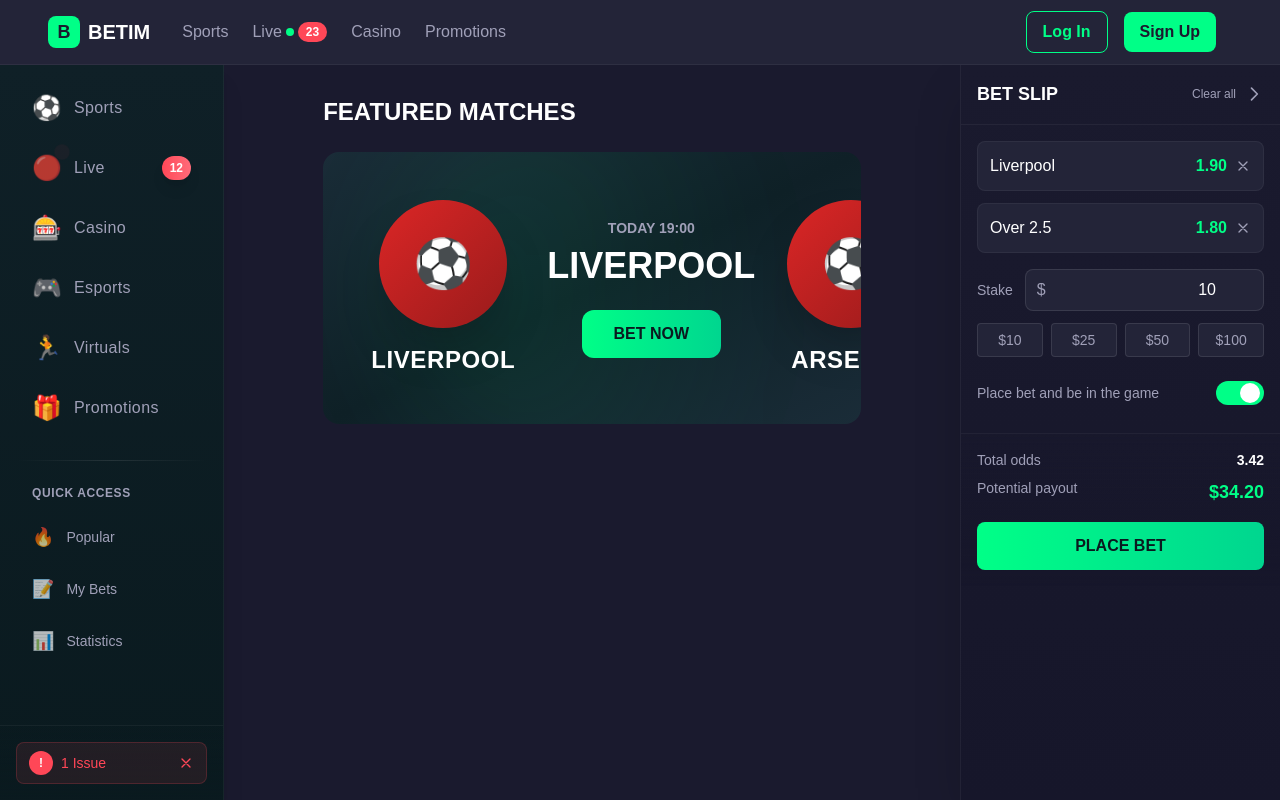
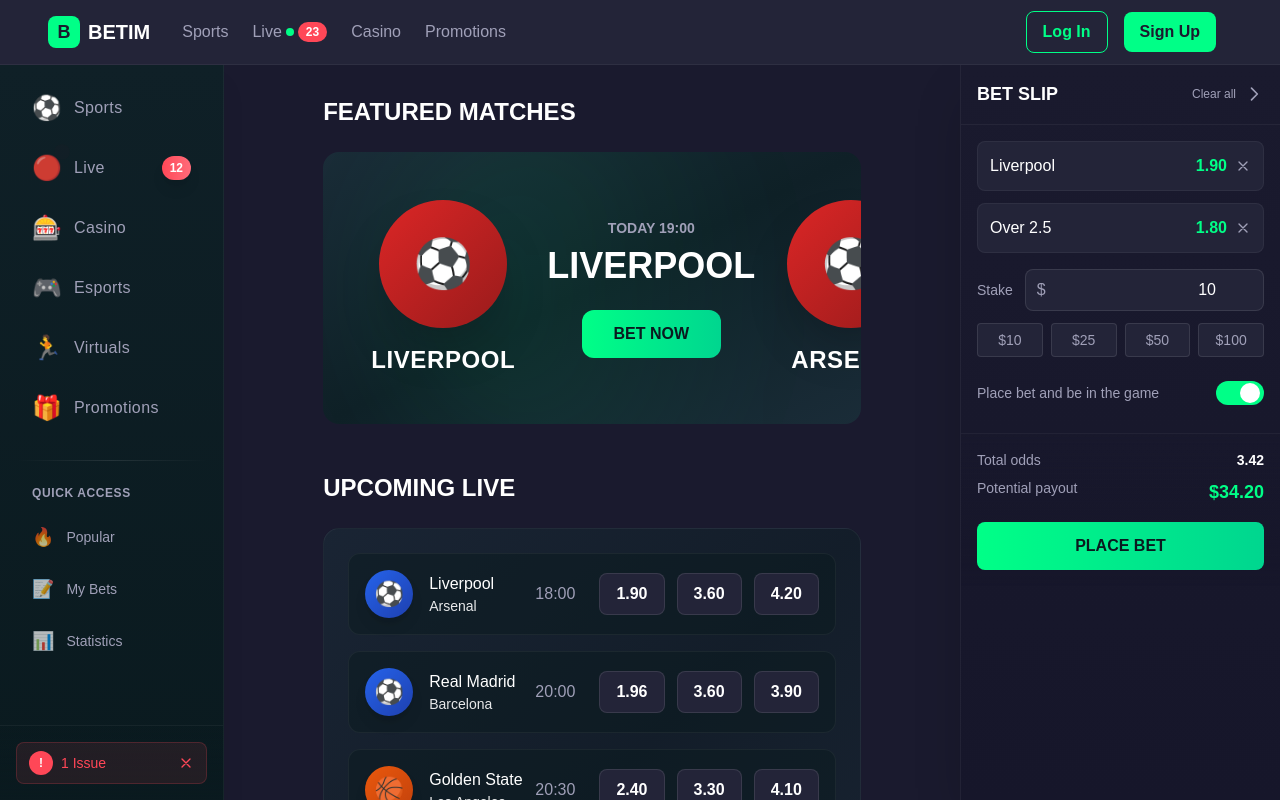
Before and after one commit to rabinovich101/betim, a Next.js app in the folder frontend/: page / in a window 1280 px wide. Shown: the top 800 px of the page. Built offline with nearby package versions, Linux system fonts and the light colour scheme.

Commit message:
Upcoming games

```diff
--- a/frontend/src/app/page.tsx
+++ b/frontend/src/app/page.tsx
@@ -1,9 +1,11 @@
 import FeaturedMatches from "@/components/FeaturedMatches";
+import UpcomingLive from "@/components/UpcomingLive";
 
 export default function Home() {
   return (
     <div className="p-6 lg:p-8 bg-[#1a1a2e] min-h-[calc(100vh-4rem)]">
       <FeaturedMatches />
+      <UpcomingLive />
     </div>
   );
 }
--- /dev/null
+++ b/frontend/src/components/UpcomingLive.tsx
@@ -0,0 +1,123 @@
+'use client';
+
+interface Match {
+  id: string;
+  teams: string;
+  time: string;
+  odds: {
+    home: number;
+    draw: number;
+    away: number;
+  };
+  icon: string;
+  sport: 'football' | 'basketball' | 'tennis' | 'baseball';
+}
+
+export default function UpcomingLive() {
+  const matches: Match[] = [
+    {
+      id: '1',
+      teams: 'Liverpool\nArsenal',
+      time: '18:00',
+      odds: { home: 1.90, draw: 3.60, away: 4.20 },
+      icon: '⚽',
+      sport: 'football'
+    },
+    {
+      id: '2',
+      teams: 'Real Madrid\nBarcelona',
+      time: '20:00',
+      odds: { home: 1.96, draw: 3.60, away: 3.90 },
+      icon: '⚽',
+      sport: 'football'
+    },
+    {
+      id: '3',
+      teams: 'Golden State\nLos Angeles',
+      time: '20:30',
+      odds: { home: 2.40, draw: 3.30, away: 4.10 },
+      icon: '🏀',
+      sport: 'basketball'
+    },
+    {
+      id: '4',
+      teams: 'Tsitsipas\nDjokovic',
+      time: '21:00',
+      odds: { home: 2.10, draw: 3.50, away: 4.30 },
+      icon: '🎾',
+      sport: 'tennis'
+    },
+    {
+      id: '5',
+      teams: 'New York Yankees\nChicago Cubs',
+      time: '21:30',
+      odds: { home: 1.80, draw: 3.60, away: 4.40 },
+      icon: '⚾',
+      sport: 'baseball'
+    }
+  ];
+
+  const getSportColor = (sport: string) => {
+    switch(sport) {
+      case 'football': return 'from-[#2563eb] to-[#1e40af]';
+      case 'basketball': return 'from-[#ea580c] to-[#c2410c]';
+      case 'tennis': return 'from-[#84cc16] to-[#65a30d]';
+      case 'baseball': return 'from-[#6b7280] to-[#4b5563]';
+      default: return 'from-[#2563eb] to-[#1e40af]';
+    }
+  };
+
+  return (
+    <div className="w-[80%] mx-auto mt-12">
+      <h2 className="text-2xl font-bold text-white mb-6">UPCOMING LIVE</h2>
+
+      <div className="bg-gradient-to-br from-[#1a2c38]/60 via-[#0f2027]/60 to-[#1a2c38]/60 rounded-2xl p-6 backdrop-blur-sm border border-white/5">
+        <div className="space-y-4">
+          {matches.map((match) => (
+            <div
+              key={match.id}
+              className="flex items-center justify-between p-4 bg-[#0a1a1f]/50 rounded-xl border border-white/5 hover:border-white/10 transition-all duration-200 group hover:bg-[#0a1a1f]/70"
+            >
+              {/* Sport Icon */}
+              <div className="flex items-center gap-4">
+                <div className={`w-12 h-12 bg-gradient-to-br ${getSportColor(match.sport)} rounded-full flex items-center justify-center text-2xl shadow-lg`}>
+                  {match.icon}
+                </div>
+
+                {/* Teams */}
+                <div className="text-white">
+                  {match.teams.split('\n').map((team, index) => (
+                    <div key={index} className={`font-medium ${index === 0 ? '' : 'text-sm opacity-90'}`}>
+                      {team}
+                    </div>
+                  ))}
+                </div>
+              </div>
+
+              {/* Time and Odds */}
+              <div className="flex items-center gap-6">
+                {/* Time */}
+                <div className="text-[#a0a0b8] font-medium">
+                  {match.time}
+                </div>
+
+                {/* Odds */}
+                <div className="flex gap-3">
+                  <button className="px-4 py-2 bg-[#232438] rounded-lg border border-white/10 hover:border-[#00ff87] hover:bg-[#2a2b3f] transition-all duration-200 min-w-[65px]">
+                    <span className="text-white font-bold">{match.odds.home.toFixed(2)}</span>
+                  </button>
+                  <button className="px-4 py-2 bg-[#232438] rounded-lg border border-white/10 hover:border-[#00ff87] hover:bg-[#2a2b3f] transition-all duration-200 min-w-[65px]">
+                    <span className="text-white font-bold">{match.odds.draw.toFixed(2)}</span>
+                  </button>
+                  <button className="px-4 py-2 bg-[#232438] rounded-lg border border-white/10 hover:border-[#00ff87] hover:bg-[#2a2b3f] transition-all duration-200 min-w-[65px]">
+                    <span className="text-white font-bold">{match.odds.away.toFixed(2)}</span>
+                  </button>
+                </div>
+              </div>
+            </div>
+          ))}
+        </div>
+      </div>
+    </div>
+  );
+}
```
Also changed, not shown: 1 other file (tests, documents, lock files or other folders).
